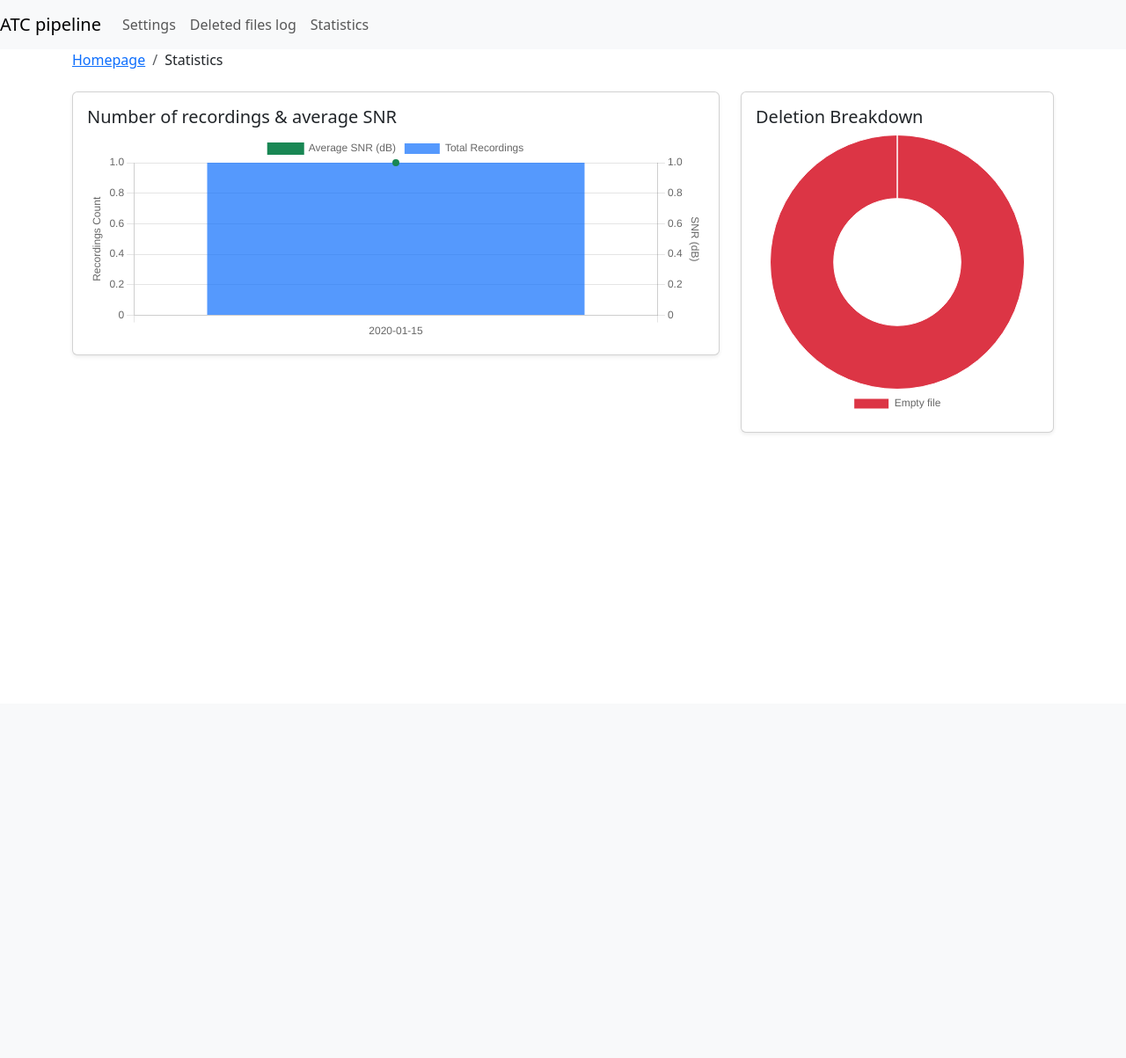
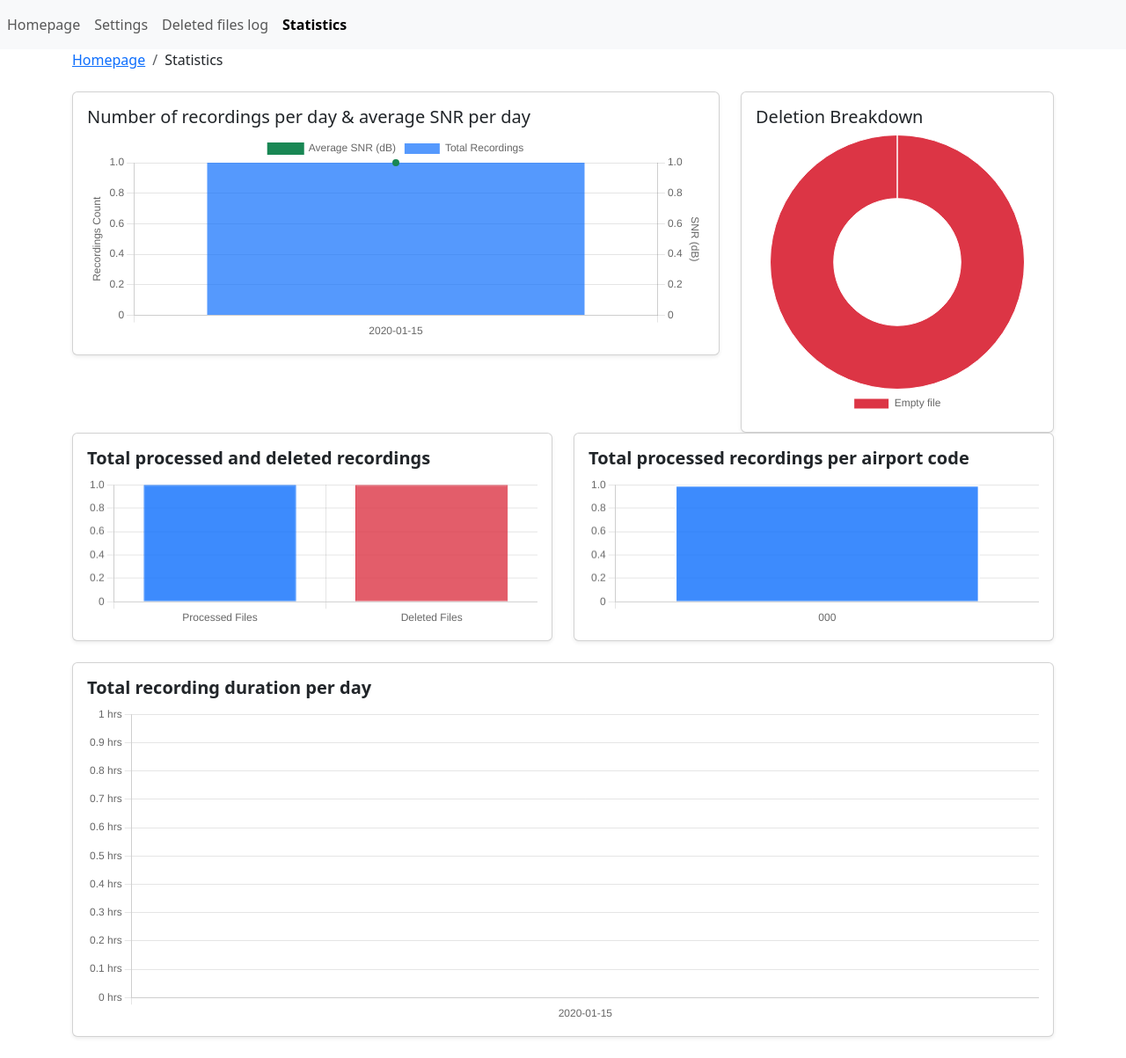
Before and after one commit to PeterB8421/ATC_scanner, a Django app: page /stats/ in a window 1280 px wide. Shown: the whole page at 88% size. Before the commit the page ends 492 px from the top, so only its background shows below. Run offline with Django 5.2, Linux system fonts and the light colour scheme; tables that the repository leaves empty hold one stand-in row (values such as "Sample post"); some libraries are stand-ins or nearby versions.

Commit message:
A few UI improvements, added more statistics

```diff
--- /dev/null
+++ b/atcScanner/mainApp/static/mainApp/js/base.js
@@ -0,0 +1,19 @@
+document.addEventListener("DOMContentLoaded", function() {
+    // 1. Get the current URL path (e.g., "/settings/")
+    const currentPath = window.location.pathname;
+
+    // 2. Find all the nav links
+    const navLinks = document.querySelectorAll('.navbar-nav .nav-link');
+
+    // 3. Loop through them and compare
+    navLinks.forEach(link => {
+        // If the link's href matches the current browser path
+        if (link.getAttribute('href') === currentPath) {
+            // Add the Bootstrap active class
+            link.classList.add('active', 'fw-bold');
+
+            // Good for screen readers!
+            link.setAttribute('aria-current', 'page');
+        }
+    });
+});
--- a/atcScanner/mainApp/static/mainApp/js/stats.js
+++ b/atcScanner/mainApp/static/mainApp/js/stats.js
@@ -83,6 +83,119 @@ document.addEventListener("DOMContentLoaded", async function() {
             }
         });
 
+        const ctxCombined = document.getElementById('totalFilesChart').getContext('2d');
+
+        new Chart(ctxCombined, {
+            type: 'bar',
+            data: {
+                // Two labels on the X-axis
+                labels: ['Processed Files', 'Deleted Files'],
+
+                datasets: [{
+                    label: 'Total files',
+                    // Pass BOTH numbers into a single array
+                    data: [data.total.processed, data.total.deleted],
+
+                    // Pass BOTH colors so the first bar is blue and the second is red
+                    backgroundColor: [
+                        'rgba(13, 110, 253, 0.8)', // Blue for Processed
+                        'rgba(220, 53, 69, 0.8)'   // Red for Deleted
+                    ],
+                    borderColor: [
+                        '#0d6efd',
+                        '#dc3545'
+                    ],
+                    borderWidth: 1
+                }]
+            },
+            options: {
+                responsive: true,
+                plugins: {
+                    legend: {
+                        display: false // Turn this off, the X-axis labels already explain it!
+                    }
+                }
+            }
+        });
+
+        const ctxAirport = document.getElementById('recsPerCodeChart').getContext('2d');
+
+        new Chart(ctxAirport, {
+            type: 'bar',
+            data: {
+                labels: data.airports.airport_labels,
+                datasets: [{
+                    data: data.airports.airport_counts,
+
+                    // A nice array of distinct Bootstrap-style colors for the slices
+                    backgroundColor: [
+                        'rgba(13, 110, 253, 0.8)',  // Primary Blue
+                        'rgba(25, 135, 84, 0.8)',   // Success Green
+                        'rgba(255, 193, 7, 0.8)',   // Warning Yellow
+                        'rgba(220, 53, 69, 0.8)',   // Danger Red
+                        'rgba(13, 202, 240, 0.8)',  // Info Cyan
+                        'rgba(102, 16, 242, 0.8)'   // Indigo
+                    ],
+                    borderWidth: 2,
+                    borderColor: '#ffffff' // Adds a clean white line between slices
+                }]
+            },
+            options: {
+                responsive: true,
+                plugins: {
+                    legend: {
+                        display: false
+                    }
+                },
+                // Adds a nice bounce effect when the page loads
+                animation: {
+                    animateScale: true,
+                    animateRotate: true
+                }
+            }
+        });
+
+        const ctxDuration = document.getElementById('totalDurationChart').getContext('2d');
+
+        new Chart(ctxDuration, {
+            type: 'bar',
+            data: {
+                labels: data.duration.labels,
+                datasets: [{
+                    label: 'Total Audio (Hours)',
+                    data: data.duration.duration,
+                    backgroundColor: 'rgba(25, 135, 84, 0.8)',
+                    borderColor: '#198754',
+                    borderWidth: 1
+                }]
+            },
+            options: {
+                responsive: true,
+                plugins: {
+                    legend: { display: false },
+                    tooltip: {
+                        callbacks: {
+                            // Just append "hrs" to whatever number Django sent
+                            label: function(context) {
+                                return `Total Time: ${context.parsed.y} hrs`;
+                            }
+                        }
+                    }
+                },
+                scales: {
+                    y: {
+                        beginAtZero: true,
+                        ticks: {
+                            // Just append "hrs" to the Y-axis numbers
+                            callback: function(value) {
+                                return value + ' hrs';
+                            }
+                        }
+                    }
+                }
+            }
+        });
+
     } catch (error) {
         console.error("Failed to load statistics:", error);
         errorContainer.innerHTML = `
--- a/atcScanner/mainApp/views.py
+++ b/atcScanner/mainApp/views.py
@@ -15,7 +15,7 @@ from django.contrib import messages
 from django.utils.dateparse import parse_datetime
 from django.db import OperationalError
 from django.db.models.functions import TruncDay, TruncHour
-from django.db.models import Count, Avg
+from django.db.models import Count, Avg, Sum
 from datetime import datetime
 from .models import Recording, Transcripts, Deleted
 from .forms import SettingsForm
@@ -610,7 +610,8 @@ def get_stats(request):
         .values('day')
         .annotate(
             total_count=Count('id'),
-            avg_snr=Avg('snr')
+            avg_snr=Avg('snr'),
+            total_duration=Sum('duration')
         )
         .order_by('day')
     )
@@ -619,6 +620,7 @@ def get_stats(request):
     dates_label = []
     volume_data = []
     snr_data = []
+    duration_data = []
 
     for stat in daily_stats:
         if stat['day']:  # Ensure date isn't null
@@ -626,6 +628,11 @@ def get_stats(request):
             volume_data.append(stat['total_count'])
             # Round SNR to 2 decimal places, default to 0 if None
             snr_data.append(round(stat['avg_snr'], 2) if stat['avg_snr'] else 0)
+
+            # Get total duration in hours
+            raw_seconds = stat['total_duration'] or 0
+            hours = raw_seconds / 3600
+            duration_data.append(round(hours, 2))
 
     # DELETION REASONS BREAKDOWN
     deletion_stats = (
@@ -648,6 +655,20 @@ def get_stats(request):
         deletion_labels.append(str(human_readable))
         deletion_data.append(stat['count'])
 
+    processed_files = len(Recording.objects.all())
+    deleted_files = len(Deleted.objects.all())
+
+    airport_qs = (
+        Recording.objects
+        .exclude(code__isnull=True).exclude(code__exact='')  # Ignore blank ones
+        .values('code')
+        .annotate(count=Count('id'))
+        .order_by('-count')[:10]  # Grab the top 10 most active
+    )
+
+    airport_labels = [entry['code'] for entry in airport_qs]
+    airport_counts = [entry['count'] for entry in airport_qs]
+
     # RETURN AS A UNIFIED JSON RESPONSE
     return JsonResponse({
         "timeline": {
@@ -658,5 +679,17 @@ def get_stats(request):
         "deletions": {
             "labels": deletion_labels,
             "data": deletion_data
+        },
+        "total": {
+            "processed": processed_files,
+            "deleted": deleted_files
+        },
+        "airports": {
+            'airport_labels': airport_labels,
+            'airport_counts': airport_counts
+        },
+        "duration": {
+            "labels": dates_label,
+            "duration": duration_data
         }
     })
--- a/atcScanner/templates/base.html
+++ b/atcScanner/templates/base.html
@@ -13,9 +13,9 @@
     {% endblock %}
 </head>
 <body>
-<nav class="navbar navbar-expand-lg navbar-light bg-light">
-    <a class="navbar-brand" href="{% url 'index' %}">ATC pipeline</a>
+<nav class="navbar navbar-expand-lg navbar-light bg-light sticky-top">
     <ul class="navbar-nav mr-auto">
+        <li class="nav-item"><a class="nav-link" href="{% url 'index' %}">Homepage</a></li>
         <li class="nav-item"><a class="nav-link" href="{% url 'settings' %}">Settings</a></li>
         <li class="nav-item"><a class="nav-link" href="{% url 'deleted_log' %}">Deleted files log</a></li>
         <li class="nav-item"><a class="nav-link" href="{% url 'stats' %}">Statistics</a></li>
@@ -38,6 +38,7 @@
 {% block content %}
 {% endblock %}
 
+<script src="{% static 'mainApp/js/base.js' %}"></script>
 {% block scripts %}
 {% endblock %}
 </body>
--- a/atcScanner/templates/stats.html
+++ b/atcScanner/templates/stats.html
@@ -24,7 +24,7 @@
             <div class="col-md-8">
                 <div class="card shadow-sm">
                     <div class="card-body">
-                        <h5 class="card-title">Number of recordings & average SNR</h5>
+                        <h5 class="card-title">Number of recordings per day & average SNR per day</h5>
                         <canvas id="timelineChart" height="100"></canvas>
                     </div>
                 </div>
@@ -39,6 +39,34 @@
                 </div>
             </div>
         </div>
+        <div class="row">
+            <div class="col-md-6">
+                <div class="card shadow-sm mb-4">
+                    <div class="card-body">
+                        <h5 class="card-title fw-bold">Total processed and deleted recordings</h5>
+                        <canvas id="totalFilesChart" height="100"></canvas>
+                    </div>
+                </div>
+            </div>
+            <div class="col-md-6">
+                <div class="card shadow-sm mb-4">
+                    <div class="card-body">
+                        <h5 class="card-title fw-bold">Total processed recordings per airport code</h5>
+                        <canvas id="recsPerCodeChart" height="100"></canvas>
+                    </div>
+                </div>
+            </div>
+        </div>
+        <div class="row">
+            <div class="col-md-12">
+                <div class="card shadow-sm mb-4">
+                    <div class="card-body">
+                        <h5 class="card-title fw-bold">Total recording duration per day</h5>
+                        <canvas id="totalDurationChart" height="100"></canvas>
+                    </div>
+                </div>
+            </div>
+        </div>
     </div>
 {% endblock %}
 
```
Also changed, not shown: atcScanner/templates/settings.html (+6 -1 lines). Lines whose indentation alone changed are shown as unchanged.
